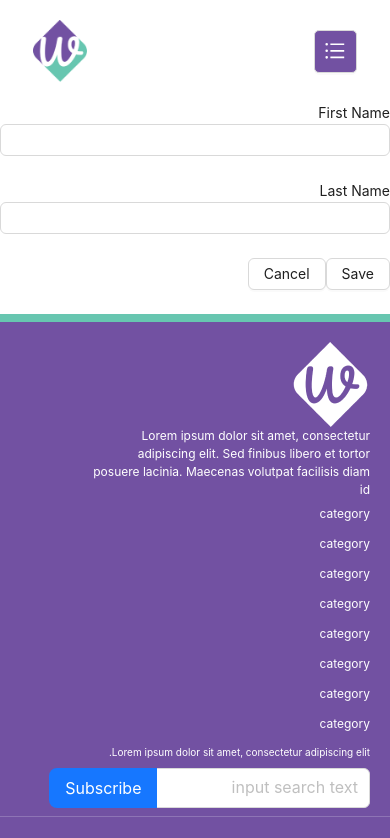
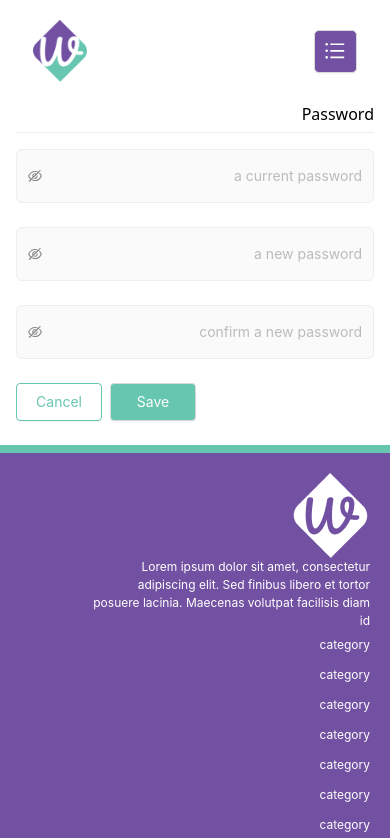
Before and after one commit to MaramMs/wendow-temp1, a Next.js app: page /profile/settings in a window 390 px wide. Shown: the top 838 px of the page. Built offline with nearby package versions, Linux system fonts and the light colour scheme.

Commit message:
settings page mobile

```diff
--- a/pages/profile/settings.js
+++ b/pages/profile/settings.js
@@ -1,30 +1,88 @@
-import { Button, Col, Form, Input, Row } from 'antd'
-import React from 'react'
+import { Button, Col, Form, Input, Row, Space } from "antd";
+import React from "react";
 
 const settings = () => {
   return (
+    <div className="flex flex-col   px-[16px] md:px-0 md:mt-[75px]">
+      <h3 className="text-[#000] text-[16px] font-medium relative  pb-[7px] mb-[16px] ">
+        Password
+        <span className="after:absolute after:inset-x-0 after:bottom-0 after:h-[1px] after:bg-[#EAF0EF]" />
+      </h3>
+
       <Row>
         <Col span={24}>
- <Form>
-  <Form.Item>
-    <label>First Name</label>
-    <Input type='text'/>
+          <Form
+            name="normal_login"
+            className="login-form "
+            initialValues={{
+              remember: true,
+            }}
+            // onFinish={onFinish}
+          >
+            <Form.Item
+              name="currentpassword"
+              rules={[
+                {
+                  required: true,
+                  message: "Please input your password!",
+                },
+              ]}
+              className="md:w-[380px]"
+            >
+              <Input.Password
+                placeholder="a current password"
+                className="  h-[54px]  bg-black border border-[#eee]"
+                style={{ backgroundColor: "#FAFAFA" }}
+              />
             </Form.Item>
 
-  <Form.Item>
-    <label>Last Name</label>
-    <Input type='text'/>
+            <Form.Item
+              name="newpassword"
+              rules={[
+                {
+                  required: true,
+                  message: "Please input your password!",
+                },
+              ]}
+            >
+              <Input.Password
+                placeholder="a new password"
+                className="  h-[54px] bg-[#FAFAFA]  border border-[#eee]"
+                style={{ backgroundColor: "#FAFAFA" }}
+              />
             </Form.Item>
 
-  <Form.Item>
-    <Button>Save</Button>
-    <Button>Cancel</Button>
+            <Form.Item
+              name="confirmpassword"
+              rules={[
+                {
+                  required: true,
+                  message: "Please input your password!",
+                },
+              ]}
+            >
+              <Input.Password
+                placeholder="confirm a new password"
+                className="  h-[54px] bg-[#FAFAFA]  border border-[#eee]"
+                style={{ backgroundColor: "#FAFAFA" }}
+              />
+            </Form.Item>
+
+            <Form.Item className="flex justify-end	gap-[11px]">
+              <Space>
+                <Button className="w-[86px] h-[38px] bg-[#67C6B0] rounded-[4px] text-white">
+                  Save
+                </Button>
+                <Button className="w-[86px] h-[38px] text-[#67C6B0] rounded-[4px] border border-[#67C6B0] bg-white">
+                  Cancel
+                </Button>
+              </Space>
             </Form.Item>
           </Form>
         </Col>
+      </Row>
+    </div>
+  );
+};
 
-    </Row>
-  )
-}
-
-export default settings
+export default settings;
```
Lines whose indentation alone changed are shown as unchanged.
